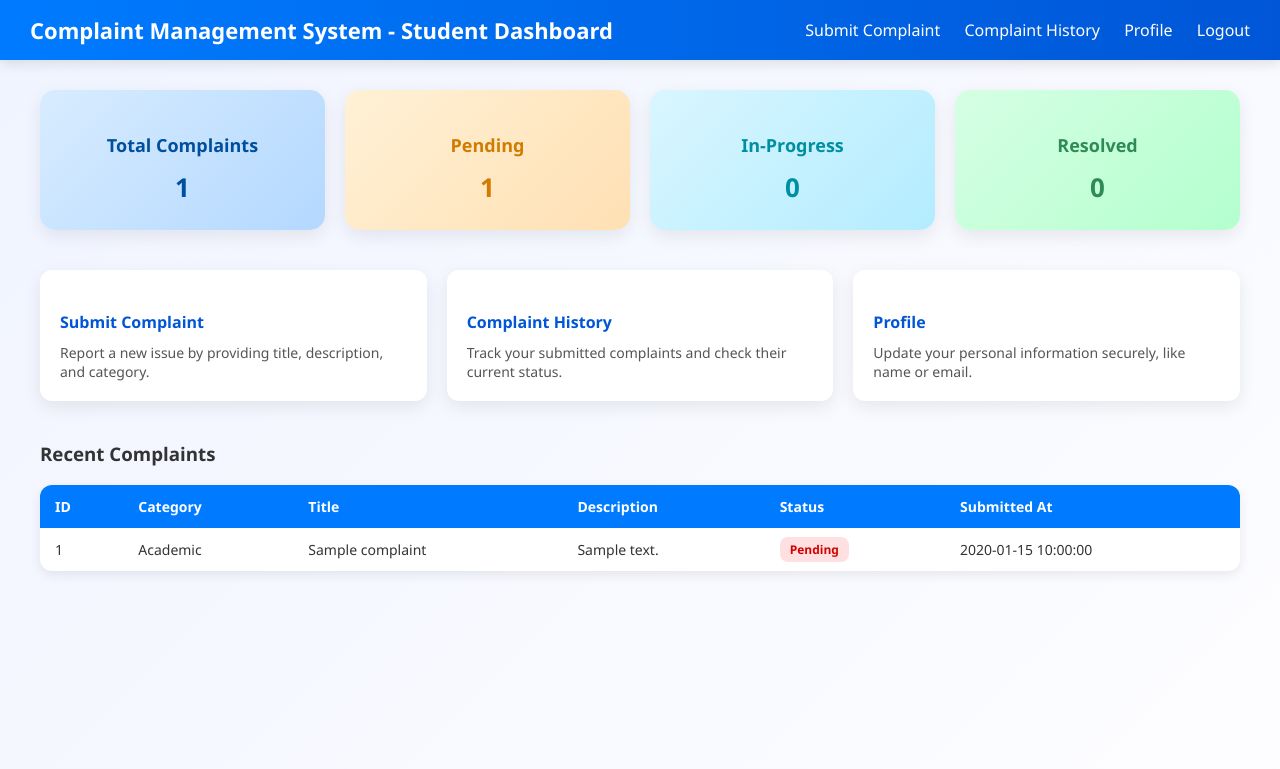
After one commit to Saj1d-prompt/ComplaintManagementSystem, a PHP site: page /student_dashboard.php in a window 1280 px wide. The commit adds this page. Shown: the top 769 px of the page. Run offline with PHP 8.4, Linux system fonts and the light colour scheme; the visitor is signed in with stand-in values (Sample User, id 1); data comes from the database, SQL or seed files in the repository; tables that the repository leaves empty hold one stand-in row (values such as "Sample post").

Commit message:
student dashboard done

```diff
--- a/index.php
+++ b/index.php
@@ -11,6 +11,12 @@ if (isset($_POST['login'])) {
 
     // email: sajidulislam2225@gmail.com
     // password: sajid
+
+    //email: admin@gmail.com
+    //password: admin
+
+    //email: staff@gmail.com
+    //password: staff
 
     $result = $conn->query("SELECT * FROM users WHERE email='$email'");
 
--- /dev/null
+++ b/studentDashboard.css
@@ -0,0 +1,177 @@
+
+body {
+    margin: 0;
+    font-family: 'Segoe UI', Tahoma, Geneva, Verdana, sans-serif;
+    background: linear-gradient(135deg, #f0f4ff, #fdfdff);
+    color: #333;
+}
+
+header {
+    background: linear-gradient(90deg, #007bff, #0056d6);
+    color: #fff;
+    padding: 15px 30px;
+    display: flex;
+    justify-content: space-between;
+    align-items: center;
+    box-shadow: 0 4px 12px rgba(0,0,0,0.1);
+}
+header .headText {
+    font-weight: bold;
+    font-size: 22px;
+}
+header nav a {
+    color: #fff;
+    margin-left: 20px;
+    text-decoration: none;
+    font-weight: 500;
+    transition: opacity 0.2s;
+}
+header nav a:hover {
+    opacity: 0.8;
+}
+
+.dashboard-container {
+    max-width: 1200px;
+    margin: 30px auto;
+    padding: 0 20px;
+}
+
+.summary-cards {
+    display: grid;
+    grid-template-columns: repeat(auto-fit, minmax(180px, 1fr));
+    gap: 20px;
+    margin-bottom: 40px;
+}
+
+.card {
+    border-radius: 15px;
+    padding: 25px 20px;
+    text-align: center;
+    background: #fff;
+    box-shadow: 0 6px 18px rgba(0,0,0,0.08);
+    transition: transform 0.25s ease, box-shadow 0.25s ease;
+}
+.card h3 {
+    margin-bottom: 12px;
+    font-size: 18px;
+}
+.card p {
+    font-size: 26px;
+    font-weight: bold;
+    margin: 0;
+}
+.card:hover {
+    transform: translateY(-6px);
+    box-shadow: 0 10px 20px rgba(0,0,0,0.12);
+}
+
+.card.total {
+    background: linear-gradient(135deg, #d8ecff, #b3d8ff);
+    color: #004f9e;
+}
+.card.pending {
+    background: linear-gradient(135deg, #fff1d6, #ffe0b3);
+    color: #d17c00;
+}
+.card.in-progress {
+    background: linear-gradient(135deg, #d9f6ff, #b3ecff);
+    color: #008fa1;
+}
+.card.resolved {
+    background: linear-gradient(135deg, #d6ffe4, #b3ffce);
+    color: #2e8b57;
+}
+
+.features-overview {
+    display: grid;
+    grid-template-columns: repeat(auto-fit, minmax(250px, 1fr));
+    gap: 20px;
+    margin-bottom: 40px;
+}
+.feature-card {
+    background: #fff;
+    border-radius: 12px;
+    padding: 20px;
+    box-shadow: 0 6px 18px rgba(0,0,0,0.08);
+    transition: transform 0.25s ease, box-shadow 0.25s ease;
+}
+.feature-card h4 {
+    margin-bottom: 10px;
+    color: #0056d6;
+}
+.feature-card p {
+    margin: 0;
+    color: #555;
+    font-size: 14px;
+}
+.feature-card:hover {
+    transform: translateY(-6px);
+    box-shadow: 0 12px 25px rgba(0,0,0,0.12);
+}
+
+a {
+    text-decoration: none;
+    color: inherit;
+}
+
+.feature-card a {
+    display: block;
+    text-decoration: none;
+    color: inherit;
+}
+.feature-card a:hover h4 {
+    text-decoration: underline;
+}
+
+.recent-complaints {
+    margin-top: 20px;
+}
+.recent-complaints table {
+    width: 100%;
+    border-collapse: collapse;
+    border-radius: 12px;
+    overflow: hidden;
+    background: #fff;
+    box-shadow: 0 4px 12px rgba(0,0,0,0.08);
+}
+.recent-complaints thead {
+    background: #007bff;
+    color: #fff;
+}
+.recent-complaints th,
+.recent-complaints td {
+    padding: 12px 15px;
+    text-align: left;
+    font-size: 14px;
+}
+.recent-complaints tbody tr:nth-child(even) {
+    background: #f8faff;
+}
+.recent-complaints tbody tr:hover {
+    background: #eef5ff;
+}
+
+.status-pending {
+    background: #ffe0e0;
+    color: #d40000;
+    padding: 4px 10px;
+    border-radius: 8px;
+    font-size: 12px;
+    font-weight: bold;
+}
+.status-in-progress {
+    background: #fff5d6;
+    color: #cc7a00;
+    padding: 4px 10px;
+    border-radius: 8px;
+    font-size: 12px;
+    font-weight: bold;
+}
+.status-resolved {
+    background: #e0ffed;
+    color: #008f4c;
+    padding: 4px 10px;
+    border-radius: 8px;
+    font-size: 12px;
+    font-weight: bold;
+}
--- /dev/null
+++ b/student_dashboard.php
@@ -0,0 +1,135 @@
+<?php
+session_start();
+include("db.php");
+
+if (!isset($_SESSION['user_id']) || $_SESSION['role'] != 'student') {
+    header("Location: index.php");
+    exit();
+}
+
+$user_id = $_SESSION['user_id'];
+
+$total = $pending = $in_progress = $resolved = 0;
+$result = $conn->query("SELECT status, COUNT(*) as count FROM complaints WHERE user_id=$user_id GROUP BY status");
+while($row = $result->fetch_assoc()){
+    if($row['status']=='pending'){
+        $pending = $row['count'];
+    }
+    elseif($row['status']=='in-progress') {
+        $in_progress = $row['count'];
+    }
+    elseif($row['status']=='resolved'){
+        $resolved = $row['count'];
+    }
+
+}
+$total = $pending + $in_progress + $resolved;
+
+$complaints = $conn->query("SELECT c.id, c.title, c.description, c.status, c.created_at, cat.name AS category
+                            FROM complaints c
+                            JOIN categories cat ON c.category_id = cat.id
+                            WHERE c.user_id=$user_id
+                            ORDER BY c.created_at DESC LIMIT 5");
+?>
+
+<!DOCTYPE html>
+<html lang="en">
+<head>
+<meta charset="UTF-8">
+<meta name="viewport" content="width=device-width, initial-scale=1.0">
+<title>Student Dashboard | Complaint Management System</title>
+<link rel="stylesheet" href="studentDashboard.css">
+</head>
+<body>
+
+<header>
+    <div class="headText">Complaint Management System - Student Dashboard</div>
+    <nav>
+        <a href="#">Submit Complaint</a>
+        <a href="#">Complaint History</a>
+        <a href="#">Profile</a>
+        <a href="index.php">Logout</a>
+    </nav>
+</header>
+
+<div class="dashboard-container">
+
+    <div class="summary-cards">
+        <div class="card total">
+            <h3>Total Complaints</h3>
+            <p><?php echo $total; ?></p>
+        </div>
+        <div class="card pending">
+            <h3>Pending</h3>
+            <p><?php echo $pending; ?></p>
+        </div>
+        <div class="card in-progress">
+            <h3>In-Progress</h3>
+            <p><?php echo $in_progress; ?></p>
+        </div>
+        <div class="card resolved">
+            <h3>Resolved</h3>
+            <p><?php echo $resolved; ?></p>
+        </div>
+    </div>
+
+    <div class="features-overview">
+
+        <div class="feature-card">
+            <a href="#">
+                <h4>Submit Complaint</h4>
+                <p>Report a new issue by providing title, description, and category.</p>
+            </a>
+        </div>
+        <div class="feature-card">
+            <a href="#">
+                <h4>Complaint History</h4>
+                <p>Track your submitted complaints and check their current status.</p>
+            </a>
+        </div>
+        <div class="feature-card">
+            <a href="#">
+                <h4>Profile</h4>
+                <p>Update your personal information securely, like name or email.</p>
+            </a>
+        </div>
+    </div>
+
+    <div class="recent-complaints">
+        <h3>Recent Complaints</h3>
+        <table>
+            <thead>
+                <tr>
+                    <th>ID</th>
+                    <th>Category</th>
+                    <th>Title</th>
+                    <th>Description</th>
+                    <th>Status</th>
+                    <th>Submitted At</th>
+                </tr>
+            </thead>
+            <tbody>
+                <?php while($row = $complaints->fetch_assoc()) { ?>
+                <tr>
+                    <td><?php echo $row['id']; ?></td>
+                    <td><?php echo $row['category']; ?></td>
+                    <td><?php echo $row['title']; ?></td>
+                    <td><?php echo $row['description']; ?></td>
+                    <td>
+                        <?php
+                        if($row['status']=='pending') echo "<span class='status-pending'>Pending</span>";
+                        elseif($row['status']=='in-progress') echo "<span class='status-in-progress'>In-Progress</span>";
+                        else echo "<span class='status-resolved'>Resolved</span>";
+                        ?>
+                    </td>
+                    <td><?php echo $row['created_at']; ?></td>
+                </tr>
+                <?php } ?>
+            </tbody>
+        </table>
+    </div>
+
+</div>
+
+</body>
+</html>
```
